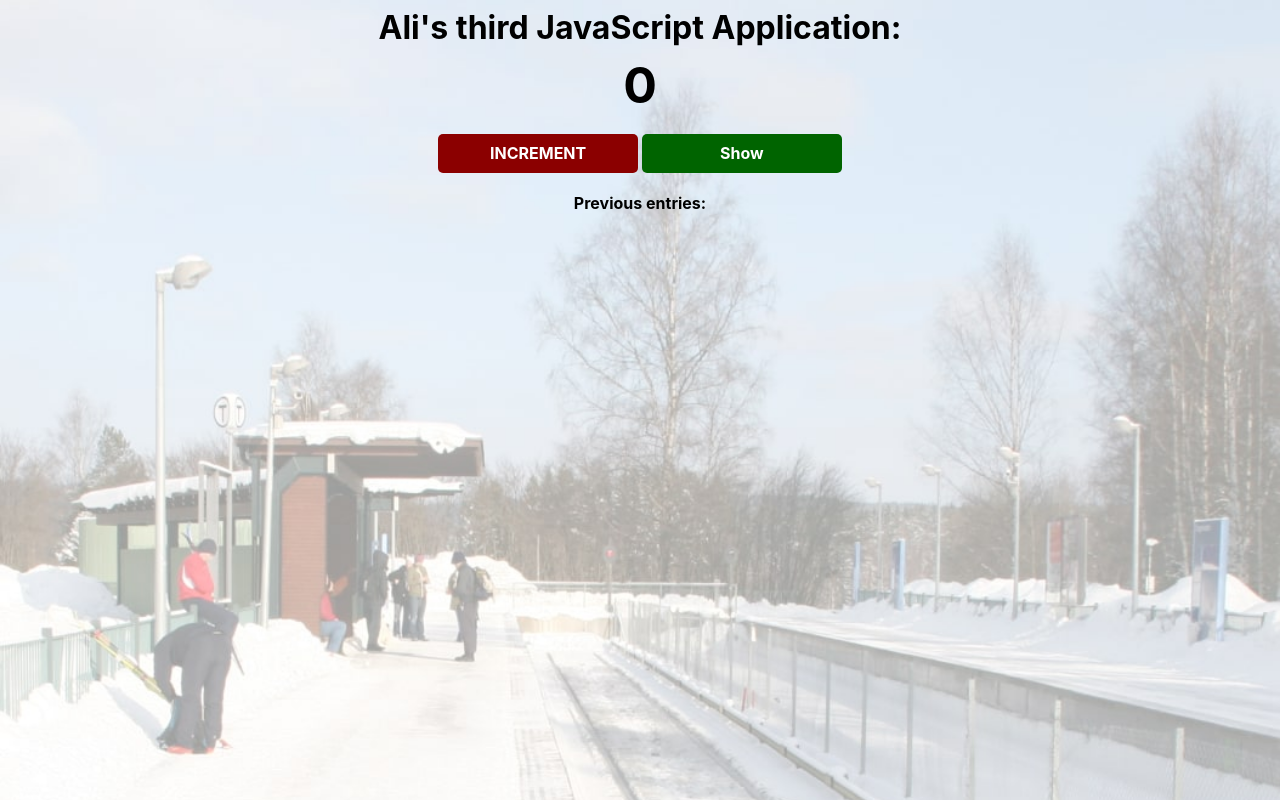
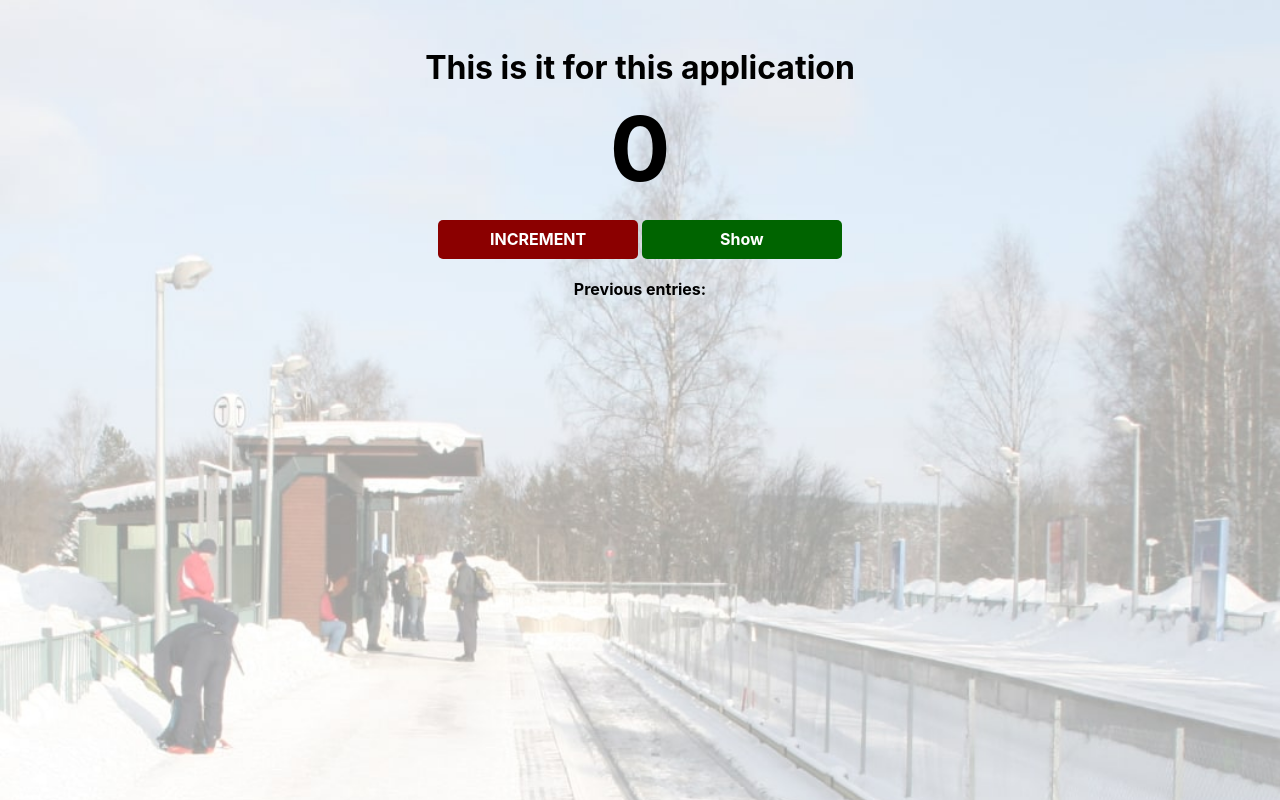
Before and after one commit to afshar360/JSLessons, a website built with Vite: page index.html in a window 1280 px wide. Built offline with nearby package versions, Linux system fonts and the light colour scheme.

```diff
--- a/index.css
+++ b/index.css
@@ -7,12 +7,12 @@
 }
 
 h1 {
-    margin-top: 10px;
+    margin-top: 50px;
     margin-bottom: 10px;
 }
 
 h2 {
-    font-size: 50px;
+    font-size: 90px;
     margin-top: 0;
     margin-bottom: 20px;
 }
--- a/index.html
+++ b/index.html
@@ -3,7 +3,7 @@
         <link rel="stylesheet" href="index.css">
     </head>
     <body>
-        <h1>Ali's third JavaScript Application:</h1>
+        <h1>This is it for this application</h1>
         <h2 id="count-el">0</h2>
         <button id="increment-btn" onclick="increment()">INCREMENT</button>
         <button id="save-btn" onclick="save()">Show</button>
```
Also changed, not shown: index.js (line endings or trailing spaces), 2 other files.
